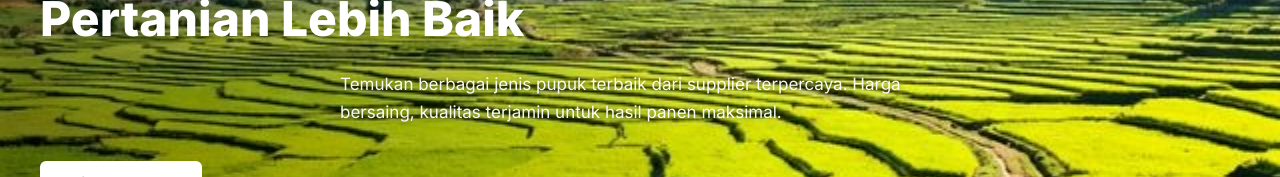
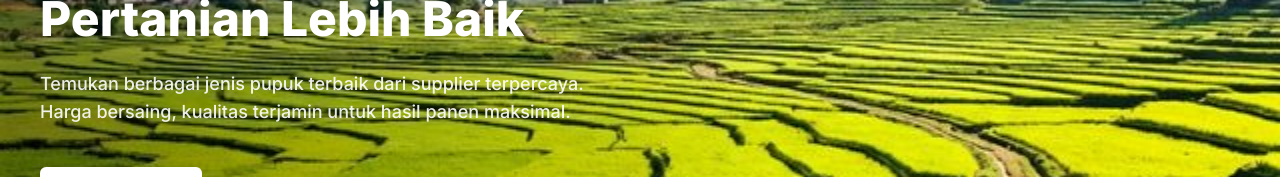
Before and after one commit to NetkomDev/Pupuk-Market, a React (Vite) app: page / in a window 1280 px wide. Shown: the part 245-422 px from the top of the page. Built offline with nearby package versions, Linux system fonts and the light colour scheme; no server answers; the database is empty.

Commit message:
style: fix hero text alignment and spacing (left-align paragraph)

```diff
--- a/src/index.css
+++ b/src/index.css
@@ -262,15 +262,15 @@ textarea {
 }
 
 .hero p {
-  font-size: 17px;
-  opacity: 0.95;
-  font-weight: 400;
-  margin-bottom: 34px;
-  line-height: 1.7;
-  max-width: 600px;
-  margin-left: auto;
-  margin-right: auto;
-  text-shadow: 0 1px 6px rgba(0, 0, 0, 0.5);
+  font-size: 18px;
+  opacity: 0.9;
+  font-weight: 500;
+  margin-bottom: 40px;
+  line-height: 1.6;
+  max-width: 550px;
+  margin-left: 0;
+  /* Align left with heading */
+  text-shadow: none;
 }
 
 .hero-btns {
```
